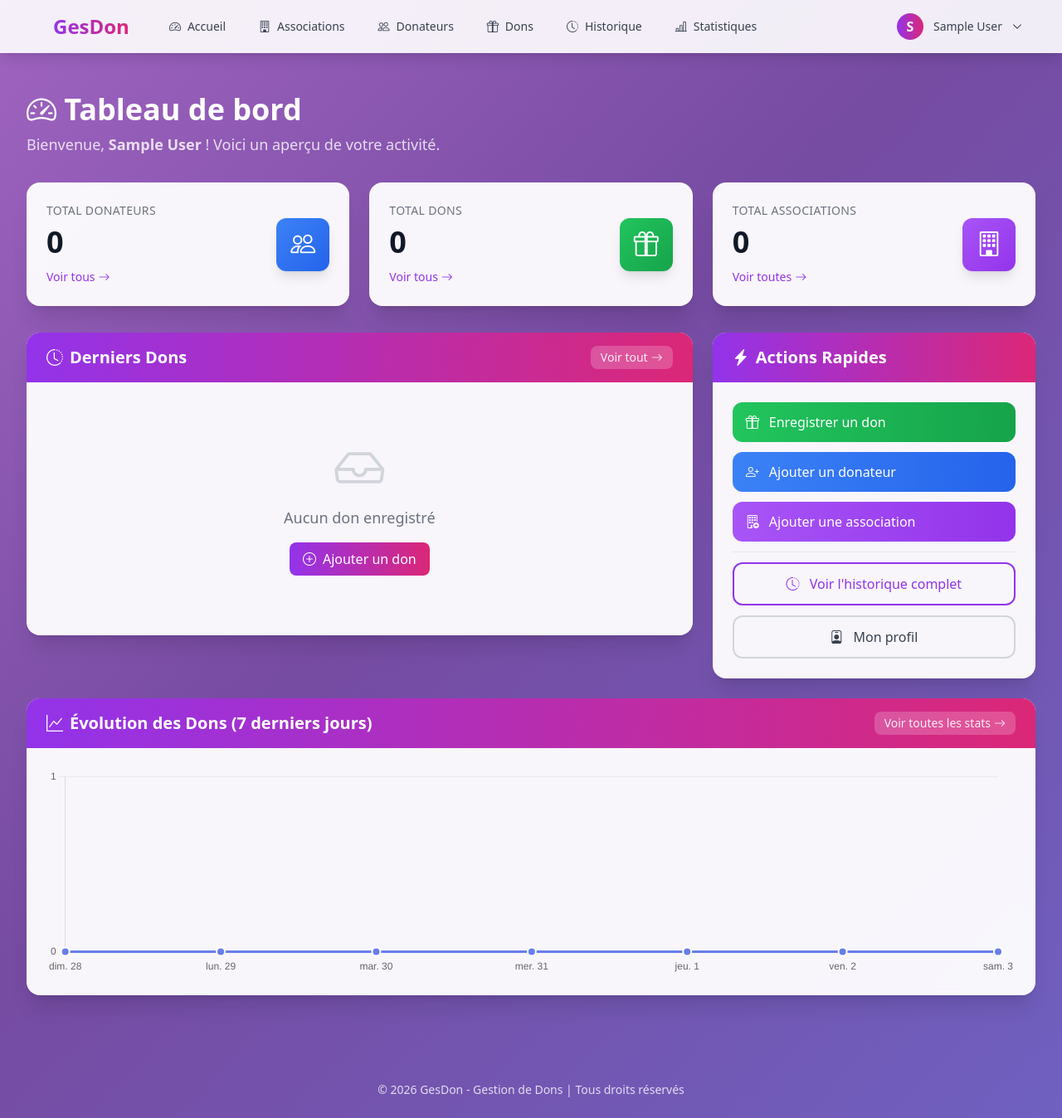
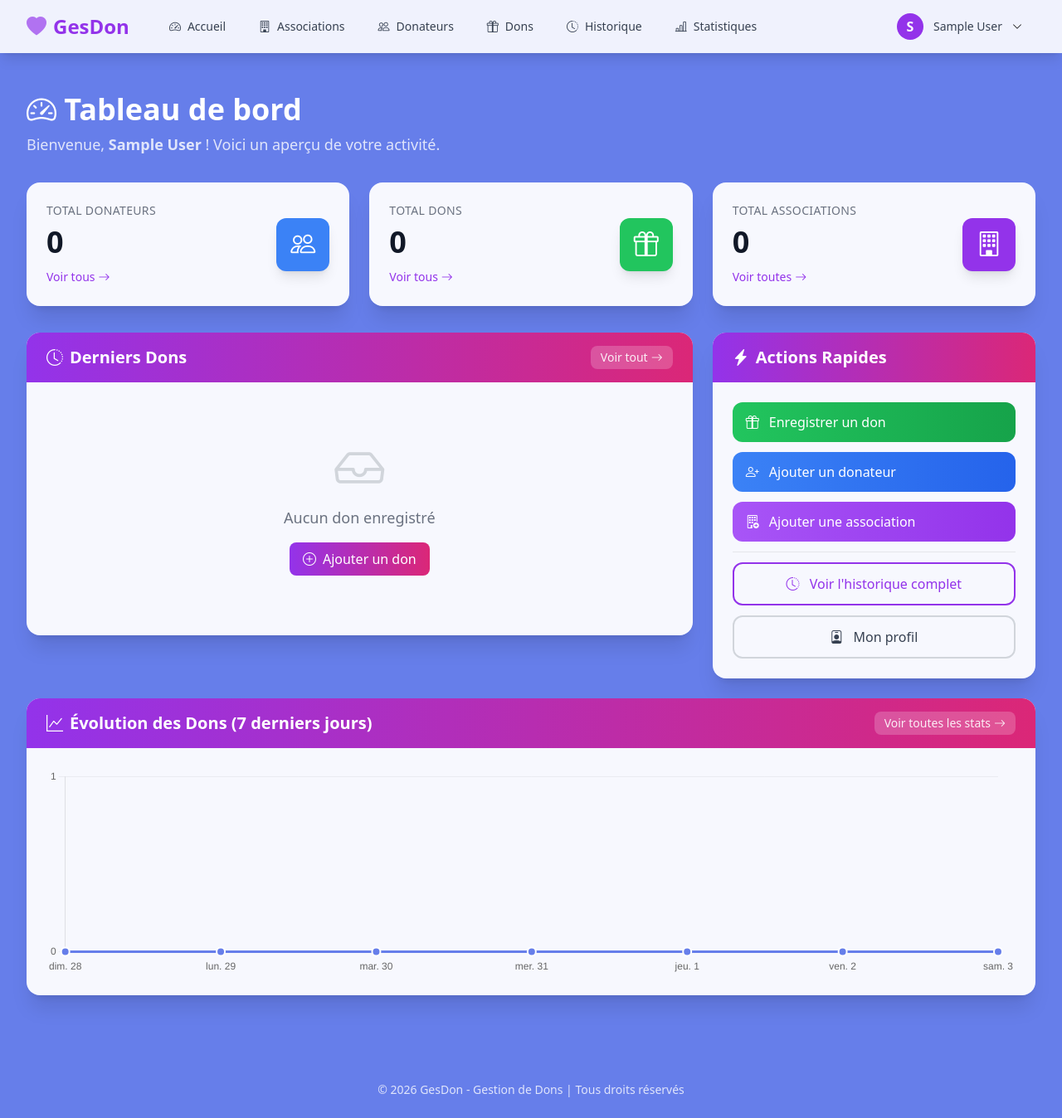
Before and after one commit to Zbon-coder/gesdon, a Flask app: page /dashboard in a window 1280 px wide. Shown: the whole page at 83% size. Run offline with Flask 3, Linux system fonts and the light colour scheme; the visitor is signed in with stand-in values (Sample User, id 1); data that the repository does not hold is empty; some libraries are stand-ins or nearby versions.

Commit message:
update project

```diff
--- a/templates/base.html
+++ b/templates/base.html
@@ -42,15 +42,8 @@
         }
     </script>
     <style>
-        @keyframes gradient {
-            0% { background-position: 0% 50%; }
-            50% { background-position: 100% 50%; }
-            100% { background-position: 0% 50%; }
-        }
         .gradient-bg {
-            background: linear-gradient(-45deg, #667eea, #764ba2, #f093fb, #4facfe);
-            background-size: 400% 400%;
-            animation: gradient 15s ease infinite;
+            background: #667eea;
         }
         .glass {
             background: rgba(255, 255, 255, 0.95);
@@ -69,10 +62,10 @@
                     <!-- Logo -->
                     <div class="flex-shrink-0 flex items-center">
                         <a href="{{ url_for('dashboard') }}" class="flex items-center space-x-2 text-2xl font-bold">
-                            <span class="text-transparent bg-clip-text bg-gradient-to-r from-purple-600 to-pink-600">
+                            <span class="text-purple-600">
                                 <i class="bi bi-heart-fill animate-pulse"></i>
                             </span>
-                            <span class="text-transparent bg-clip-text bg-gradient-to-r from-purple-600 to-pink-600">
+                            <span class="text-purple-600">
                                 GesDon
                             </span>
                         </a>
@@ -103,7 +96,7 @@
                 <div class="flex items-center">
                     <div class="ml-3 relative group">
                         <button class="flex items-center space-x-3 px-4 py-2 rounded-lg hover:bg-purple-50 transition-all duration-200">
-                            <div class="w-8 h-8 bg-gradient-to-r from-purple-600 to-pink-600 rounded-full flex items-center justify-center text-white font-bold">
+                            <div class="w-8 h-8 bg-purple-600 rounded-full flex items-center justify-center text-white font-bold">
                                 {{ session.user_nom[0].upper() }}
                             </div>
                             <span class="text-sm font-medium text-gray-700">{{ session.user_nom }}</span>
--- a/templates/dashboard.html
+++ b/templates/dashboard.html
@@ -23,7 +23,7 @@
                     Voir tous <i class="bi bi-arrow-right ml-1"></i>
                 </a>
             </div>
-            <div class="w-16 h-16 bg-gradient-to-br from-blue-500 to-blue-600 rounded-xl flex items-center justify-center shadow-lg">
+            <div class="w-16 h-16 bg-blue-500 rounded-xl flex items-center justify-center shadow-lg">
                 <i class="bi bi-people text-3xl text-white"></i>
             </div>
         </div>
@@ -39,7 +39,7 @@
                     Voir tous <i class="bi bi-arrow-right ml-1"></i>
                 </a>
             </div>
-            <div class="w-16 h-16 bg-gradient-to-br from-green-500 to-green-600 rounded-xl flex items-center justify-center shadow-lg">
+            <div class="w-16 h-16 bg-green-500 rounded-xl flex items-center justify-center shadow-lg">
                 <i class="bi bi-gift text-3xl text-white"></i>
             </div>
         </div>
@@ -55,7 +55,7 @@
                     Voir toutes <i class="bi bi-arrow-right ml-1"></i>
                 </a>
             </div>
-            <div class="w-16 h-16 bg-gradient-to-br from-purple-500 to-purple-600 rounded-xl flex items-center justify-center shadow-lg">
+            <div class="w-16 h-16 bg-purple-600 rounded-xl flex items-center justify-center shadow-lg">
                 <i class="bi bi-building text-3xl text-white"></i>
             </div>
         </div>
```
